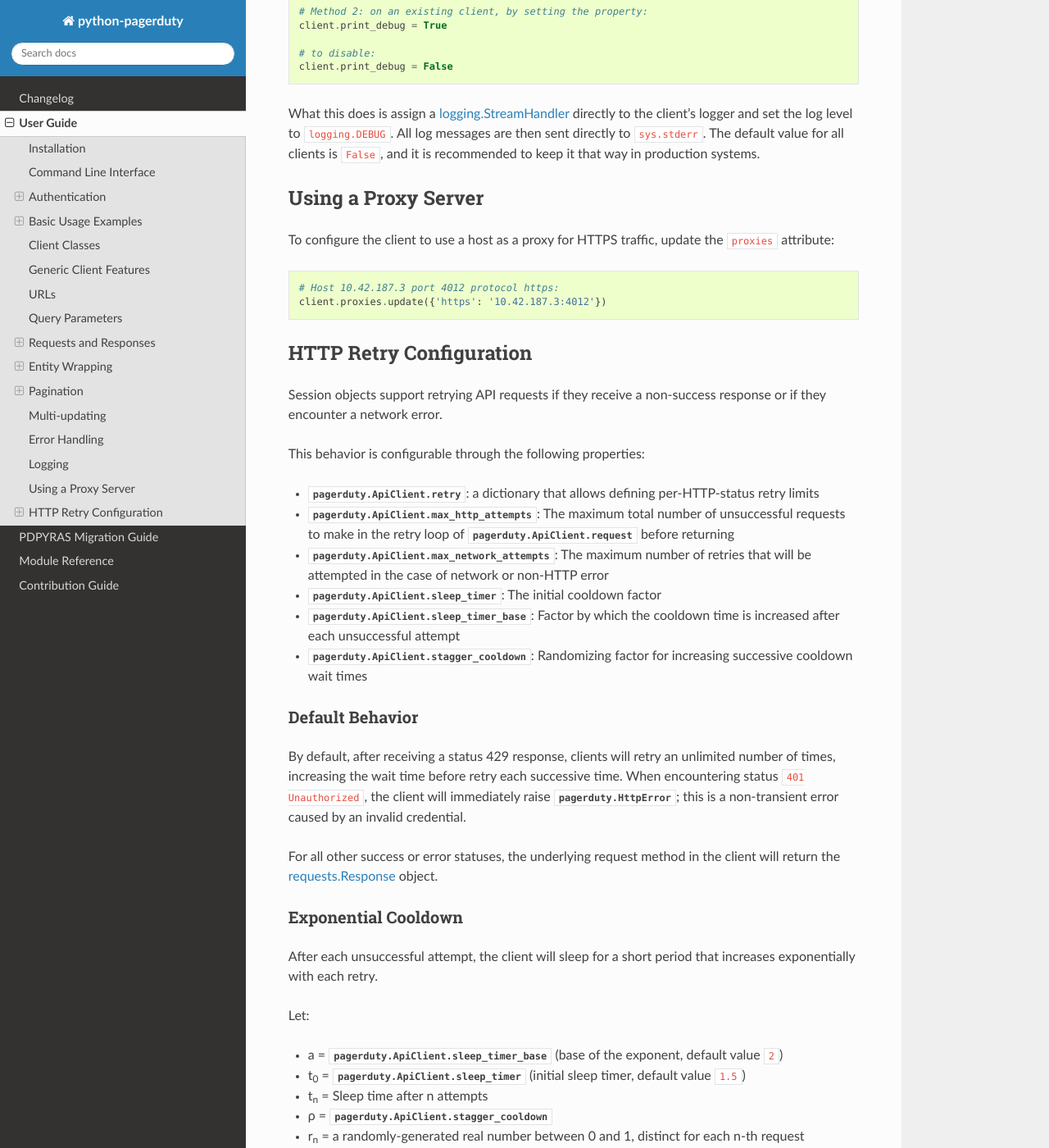
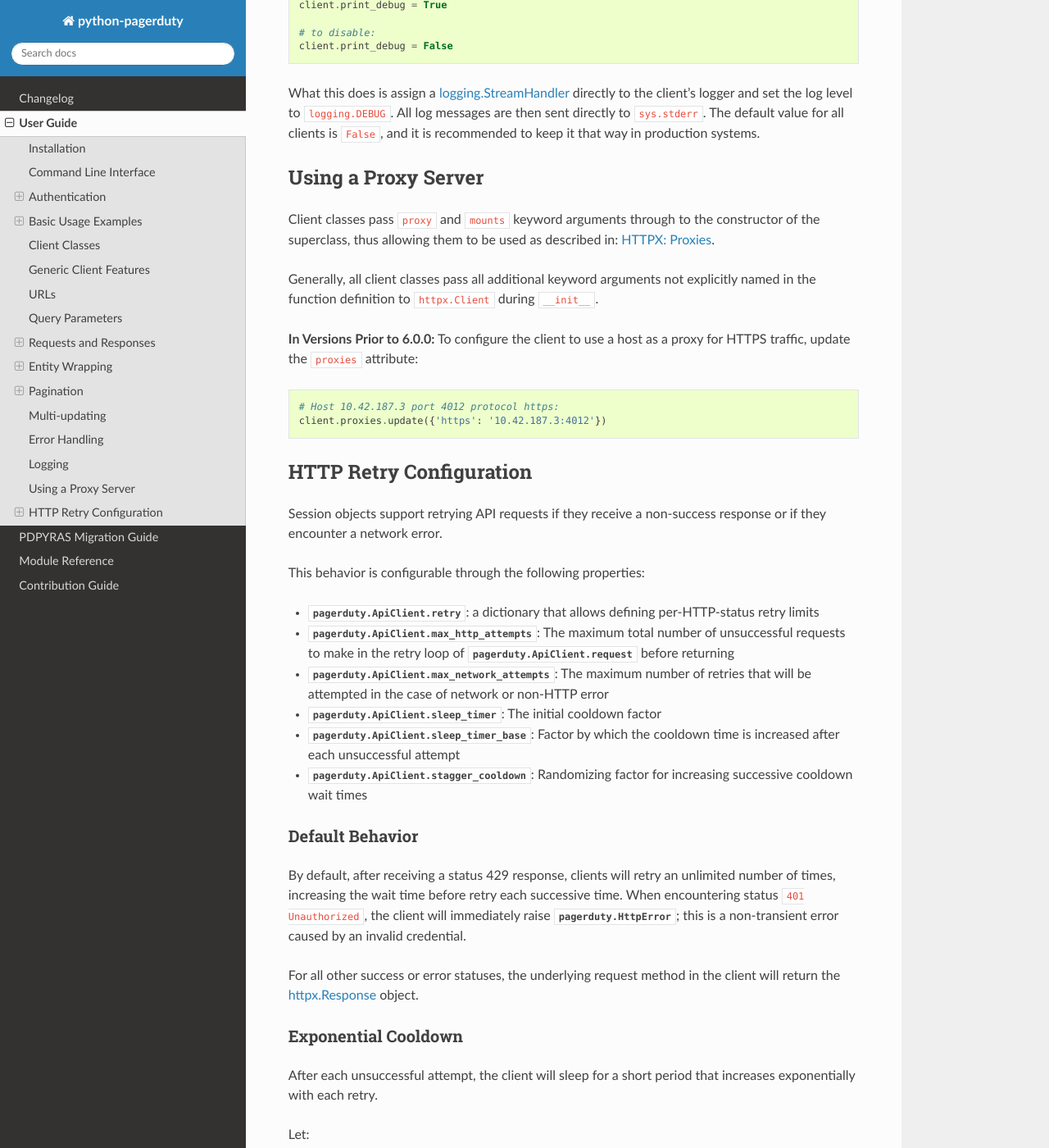
Before and after one commit to PagerDuty/python-pagerduty, a Sphinx documentation site: the page built from sphinx/source/user_guide.rst, in a window 1280 px wide and 1400 px high, scrolled down 16836 px. Shown: the whole window at 82% size. Built offline with Sphinx 7.4.7 and the Read the Docs theme 3.1.0, drawn with Linux system fonts in a browser that asks for light colours; some of the changed text lies outside the part shown.

Commit message:
doc: update

```diff
--- a/sphinx/source/module_reference.rst
+++ b/sphinx/source/module_reference.rst
@@ -134,6 +134,6 @@
 .. References:
 .. -----------
 
-.. _`Requests`: https://docs.python-requests.org/en/master/
-.. _requests.Response: https://docs.python-requests.org/en/master/api/#requests.Response
-.. _requests.Session: https://docs.python-requests.org/en/master/api/#request-sessions
+.. _`HTTPX`: https://www.python-httpx.org/
+.. _httpx.Response: https://docs.python-requests.org/en/master/api/#requests.Response
+.. _httpx.Client: https://docs.python-requests.org/en/master/api/#request-sessions
--- a/sphinx/source/user_guide.rst
+++ b/sphinx/source/user_guide.rst
@@ -6,7 +6,6 @@
 
 This is a topical guide to general API client usage. :ref:`module_reference`
 has in-depth documentation on client classes and methods.
-
 
 
 Installation
@@ -47,7 +46,7 @@
     # Events API v2, including change events:
     events_client = pagerduty.EventsApiV2Client(ROUTING_KEY)
 
-Session objects, being descendants of `requests.Session`_, can also be used as
+Session objects, being descendants of `httpx.Session`_, can also be used as
 context managers. For example:
 
 .. code-block:: python
@@ -239,7 +238,7 @@
         print(user['id'], user['email'], user['name'])
 
 **Pagination with query parameters:** set the ``params`` keyword argument, which is
-converted to URL query parameters by Requests_:
+converted to URL query parameters by HTTPX_:
 
 .. code-block:: python
 
@@ -404,22 +403,22 @@
 
 Generic Client Features
 -----------------------
-Generally, all of the features of `requests.Session`_ are available to the user
-as they would be if using the Requests Python library directly, since
+Generally, all of the features of `httpx.Session`_ are available to the user
+as they would be if using the `HTTPX`_ Python library directly, since
 :class:`pagerduty.ApiClient` and its subclasses for the REST/Events APIs are
 descendants of it.
 
 The ``get``, ``post``, ``put`` and ``delete`` methods of REST/Events API
-client classes are similar to the analogous functions in `requests.Session`_.
-The arguments they accept are the same and they all return `requests.Response`_
+client classes are similar to the analogous functions in `httpx.Session`_.
+The arguments they accept are the same and they all return `httpx.Response`_
 objects.
 
 Any keyword arguments passed to the ``j*`` or ``r*`` methods will be passed
-through to the analogous method in Requests_, though in some cases the
+through to the analogous method in HTTPX_, though in some cases the
 arguments (i.e. ``json``) are first modified.
 
 For documentation on any generic HTTP client features that are available, refer
-to the Requests_ documentation.
+to the HTTPX_ documentation.
 
 URLs
 ----
@@ -440,7 +439,7 @@
 
 Query Parameters
 ----------------
-As with `Requests`_, there is no need to compose the query string (everything
+As with `HTTPX`_, there is no need to compose the query string (everything
 that will follow ``?`` in the URL). Simply set the ``params`` keyword argument
 to a dictionary, and each of the key/value pairs will be serialized to the
 query string in the final URL of the request:
@@ -480,7 +479,7 @@
 argument an object that will be JSON-encoded as the body.
 
 To obtain the response from the API, if using plain ``get``, ``post``, ``put``
-or ``delete``, use the returned `requests.Response`_ object. That object's
+or ``delete``, use the returned `httpx.Response`_ object. That object's
 ``json()`` method will return the result of JSON-decoding the response body (it
 will typically of type ``dict``). Other metadata such as headers can also be
 obtained:
@@ -497,7 +496,7 @@
 the ``json`` keyword argument is not modified.
 
 When using the ``r*`` methods, the ``json`` keyword argument is modified before
-sending to Requests_, if necessary, to encapsulate the body inside an entity
+sending to HTTPX_, if necessary, to encapsulate the body inside an entity
 wrapper.  The response is the decoded body after unwrapping, if the API
 endpoint returns wrapped entities. For more details, refer to :ref:`wrapping`.
 
@@ -827,7 +826,7 @@
 
 All errors that involve a response from the API are instances of
 :class:`pagerduty.HttpError` and will have a ``response`` property containing
-the `requests.Response`_ object. Its subclass
+the `httpx.Response`_ object. Its subclass
 :class:`pagerduty.HttpServerError` is used for special cases when the API is
 responding in an unexpected way.
 
@@ -889,8 +888,16 @@
 
 Using a Proxy Server
 --------------------
-To configure the client to use a host as a proxy for HTTPS traffic, update the
-``proxies`` attribute:
+Client classes pass ``proxy`` and ``mounts`` keyword arguments through to the
+constructor of the superclass, thus allowing them to be used as described in:
+`HTTPX: Proxies <https://www.python-httpx.org/advanced/proxies/>`_.
+
+Generally, all client classes pass all additional keyword arguments not
+explicitly named in the function definition to ``httpx.Client`` during
+``__init__``.
+
+**In Versions Prior to 6.0.0:** To configure the client to use a host as a
+proxy for HTTPS traffic, update the ``proxies`` attribute:
 
 .. code-block:: python
 
@@ -920,7 +927,7 @@
 caused by an invalid credential.
 
 For all other success or error statuses, the underlying request method in the
-client will return the `requests.Response`_ object.
+client will return the `httpx.Response`_ object.
 
 Exponential Cooldown
 ********************
@@ -961,7 +968,7 @@
 :attr:`pagerduty.ApiClient.retry` if it is lower.
 
 Low-level HTTP request functions in client classes, i.e. ``get``, will return
-`requests.Response`_ objects when they run out of retries. Higher-level
+`httpx.Response`_ objects when they run out of retries. Higher-level
 functions that require a success status response, i.e.
 :attr:`pagerduty.RestApiV2Client.list_all` and
 :attr:`pagerduty.EventsApiV2Client.trigger`, will raise instances of
@@ -989,12 +996,12 @@
 .. References:
 .. -----------
 
-.. _`Requests`: https://docs.python-requests.org/en/master/
+.. _`HTTPX`: https://www.python-httpx.org
 .. _`Errors`: https://developer.pagerduty.com/docs/ZG9jOjExMDI5NTYz-errors
 .. _`Events API v2`: https://developer.pagerduty.com/docs/ZG9jOjExMDI5NTgw-events-api-v2-overview
 .. _`PagerDuty API Reference`: https://developer.pagerduty.com/api-reference/
 .. _`REST API v2`: https://developer.pagerduty.com/docs/ZG9jOjExMDI5NTUw-rest-api-v2-overview
-.. _requests.Response: https://docs.python-requests.org/en/master/api/#requests.Response
-.. _requests.Session: https://docs.python-requests.org/en/master/api/#request-sessions
+.. _httpx.Response: https://www.python-httpx.org/api/#response
+.. _httpx.Session: https://www.python-httpx.org/api/#client
 .. _`resource references`: https://developer.pagerduty.com/docs/resource-references
 .. _`REST API v2 Overview`: https://developer.pagerduty.com/docs/rest-api-overview
```
Also changed, not shown: other parts of sphinx/source/user_guide.rst (+2 -2 lines), README.rst (+11 -18 lines).
